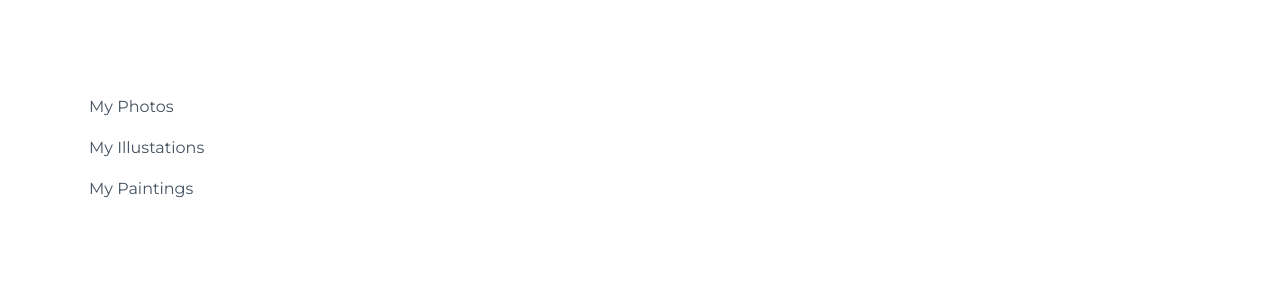
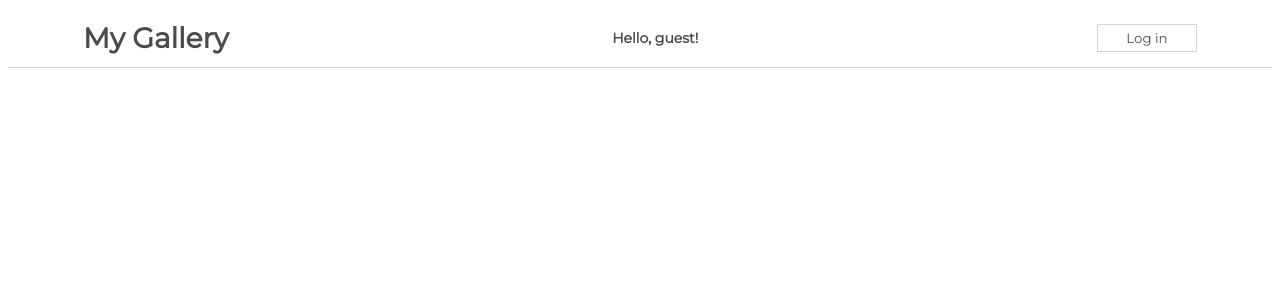
Before and after one commit to EMarnus/React-Functional-Components, a React (Create React App) app in the folder my-app/: page / in a window 1280 px wide. Shown: the top 300 px of the page. Built offline with nearby package versions, Linux system fonts and the light colour scheme.

Commit message:
Nav bar challenge

```diff
--- a/my-app/src/App.js
+++ b/my-app/src/App.js
@@ -1,10 +1,14 @@
 import css from './App.module.css';
-import Sidebar from './components/Sidebar';
+// import Sidebar from './components/Sidebar';
+// import StatefulGreeting from './components/StatefulGreeting';
+import NavBarSimple from './components/NavBarSimple';
 
 function App() {
   return (
     <div className={css.App}>
-      <Sidebar />
+      {/* <Sidebar /> */}
+      <NavBarSimple />
+      {/* <StatefulGreeting greeting="I'm a stateful Class component!"/> */}
     </div>
   );
 }
--- /dev/null
+++ b/my-app/src/components/NavBarSimple.js
@@ -0,0 +1,34 @@
+import React from "react"
+import css from "./css/NavBarSimple.module.css"
+
+class NavBarSimple extends React.Component {
+    constructor(props) {
+        super(props);
+        this.state = {
+            introduction: "Hello, guest!",
+            buttonText: "Log in",
+        };
+    }
+
+    handleClick(){
+        this.setState((prevState, prevProps) => {
+            return {
+                introduction: prevState.introduction === "Hello, guest!" ? "Welcome back, user!" : "Hello, guest!",
+                buttonText: prevState.buttonText === "Log in" ? "Log out" : "Log in",
+            }
+        })
+    }
+
+    render () {
+        return (
+            <div className = {css.NavBar}>
+                <h1>My Gallery</h1>
+                <span>{this.state.introduction}</span>
+                <button onClick={() => this.handleClick()}>{this.state.buttonText}</button>
+            </div>
+        )
+    }
+
+};
+
+export default NavBarSimple;
--- /dev/null
+++ b/my-app/src/components/StatefulGreeting.js
@@ -0,0 +1,64 @@
+import React from "react";
+
+class StatefulGreeting extends React.Component {
+    constructor(props) {
+        super(props);
+        this.state = {
+            introduction: "Hello!",
+            buttonText: "Exit",
+            count: 0,
+        };
+    }
+
+    // handleClick() {
+    //     this.setState({
+    //         introduction: this.state.introduction === "Hello!" ? "Goodbye!" : "Hello!",
+    //         buttonText: this.state.buttonText === "Enter" ? "Exit" : "Enter",
+    //     }, () => {
+    //         // async method
+    //         console.log("New State", this.state.introduction)
+    //         console.log("New State",this.state.buttonText)
+    //     });
+    //     // Not async, could run before setState()
+    //     console.log(this.state.introduction)
+    //     console.log(this.state.buttonText)
+    // }
+
+    // Bad because React Groups Calls and only returns final
+    // handleCount() {
+    //     this.setState({
+    //         count: this.state.count +1
+    //     });
+    // }
+
+    handleClick() {
+        this.setState((prevState, prevProps) => {
+            return {
+                introduction: prevState.introduction === "Hello!" ? "Goodbye!" : "Hello!",
+                buttonText: prevState.buttonText === "Enter" ? "Exit" : "Enter",
+            }
+
+        })
+    }
+
+    handleCount() {
+        this.setState((prevState, PrevProps) => {
+            return {
+                count: prevState.count + 1
+            }
+        })
+    }
+
+
+    render () {
+        return (
+            <div>
+                <h1>{this.state.introduction} {this.props.greeting}</h1>
+                <button onClick={() => this.handleClick()}>{this.state.buttonText}</button>
+                <button onClick={() => this.handleCount()}>{this.state.count}</button>
+            </div>
+        )
+    }
+}
+
+export default StatefulGreeting;
```
